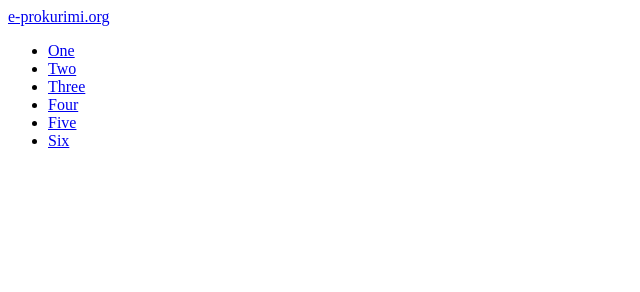
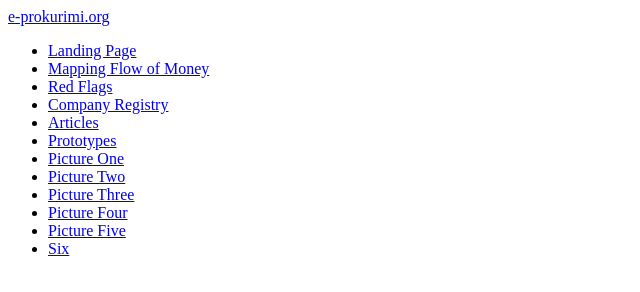
Before and after one commit to georgeslabreche/tmp, a plain HTML site: page index.html in a window 1280 px wide. Shown: the whole page, without its empty margins (0-640 px from the left). Drawn offline with Linux system fonts and the light colour scheme.

Commit message:
Update index.html

```diff
--- a/index.html
+++ b/index.html
@@ -2,11 +2,17 @@
   <body>
     <a href="http://e-prokurimi.org">e-prokurimi.org</a>
     <ul>
-      <li><a href="https://fbcdn-sphotos-g-a.akamaihd.net/hphotos-ak-xpa1/v/t1.0-9/10959608_672193179558413_4389599159643186086_n.jpg?oh=0911b0729d2b231f31b235366549ae5e&oe=58772286&__gda__=1483943230_fa758e7dc0738b199bc5966a401a5eff">One</a>
-      <li><a href="https://fbcdn-sphotos-c-a.akamaihd.net/hphotos-ak-xtp1/v/t1.0-9/10500379_651283098316088_3862107653362008213_n.jpg?oh=93fde44ee60d33ceff89dda8edb3cb68&oe=5846FE92&__gda__=1480890788_757ec40cc5b0fc1e85ce8fb13e915640">Two</a>
-      <li><a href="https://scontent-ams3-1.xx.fbcdn.net/v/t1.0-9/10982692_680002338777497_392263781586280010_n.jpg?oh=528ddd715a87620c3fbece1b2636edd7&oe=587E476B">Three</a>
-      <li><a href="https://fbcdn-sphotos-e-a.akamaihd.net/hphotos-ak-xaf1/v/t1.0-9/10268415_651286431649088_8587343702194309348_n.jpg?oh=da055334581eb487a428baf6cff0e6a0&oe=5874A609&__gda__=1485054904_725537fafbcfb4bae4f57e382d715537">Four</a>
-      <li><a href="https://scontent-ams3-1.xx.fbcdn.net/v/t1.0-9/1520627_666765733434491_6222501511248761764_n.jpg?oh=d7cbd24d508e0abad3ce85a54cfb0000&oe=58405F24">Five</a>
+      <li><a href="http://e-prokurimi.org/">Landing Page</a>
+      <li><a href=" http://e-prokurimi.org/gjakova/harta">Mapping Flow of Money</a>
+      <li><a href="http://e-prokurimi.org/ferizaj/red-flags">Red Flags</a>
+      <li><a href="http://e-prokurimi.org/kompanite?komuna=ferizaj">Company Registry</a>
+      <li><a href="http://opendatakosovo.org/blog/taking-a-deeper-look-at-procurement/">Articles</a>
+      <li><a href="http://opendatakosovo.github.io/procurement-visualization/">Prototypes</a>
+      <li><a href="https://fbcdn-sphotos-g-a.akamaihd.net/hphotos-ak-xpa1/v/t1.0-9/10959608_672193179558413_4389599159643186086_n.jpg?oh=0911b0729d2b231f31b235366549ae5e&oe=58772286&__gda__=1483943230_fa758e7dc0738b199bc5966a401a5eff">Picture One</a>
+      <li><a href="https://fbcdn-sphotos-c-a.akamaihd.net/hphotos-ak-xtp1/v/t1.0-9/10500379_651283098316088_3862107653362008213_n.jpg?oh=93fde44ee60d33ceff89dda8edb3cb68&oe=5846FE92&__gda__=1480890788_757ec40cc5b0fc1e85ce8fb13e915640">Picture Two</a>
+      <li><a href="https://scontent-ams3-1.xx.fbcdn.net/v/t1.0-9/10982692_680002338777497_392263781586280010_n.jpg?oh=528ddd715a87620c3fbece1b2636edd7&oe=587E476B">Picture Three</a>
+      <li><a href="https://fbcdn-sphotos-e-a.akamaihd.net/hphotos-ak-xaf1/v/t1.0-9/10268415_651286431649088_8587343702194309348_n.jpg?oh=da055334581eb487a428baf6cff0e6a0&oe=5874A609&__gda__=1485054904_725537fafbcfb4bae4f57e382d715537">Picture Four</a>
+      <li><a href="https://scontent-ams3-1.xx.fbcdn.net/v/t1.0-9/1520627_666765733434491_6222501511248761764_n.jpg?oh=d7cbd24d508e0abad3ce85a54cfb0000&oe=58405F24">Picture Five</a>
       <li><a href="https://scontent-ams3-1.xx.fbcdn.net/t31.0-8/12646636_844795322298197_3245048390672865494_o.jpg">Six</a>
     </ul>
   </body>
```
